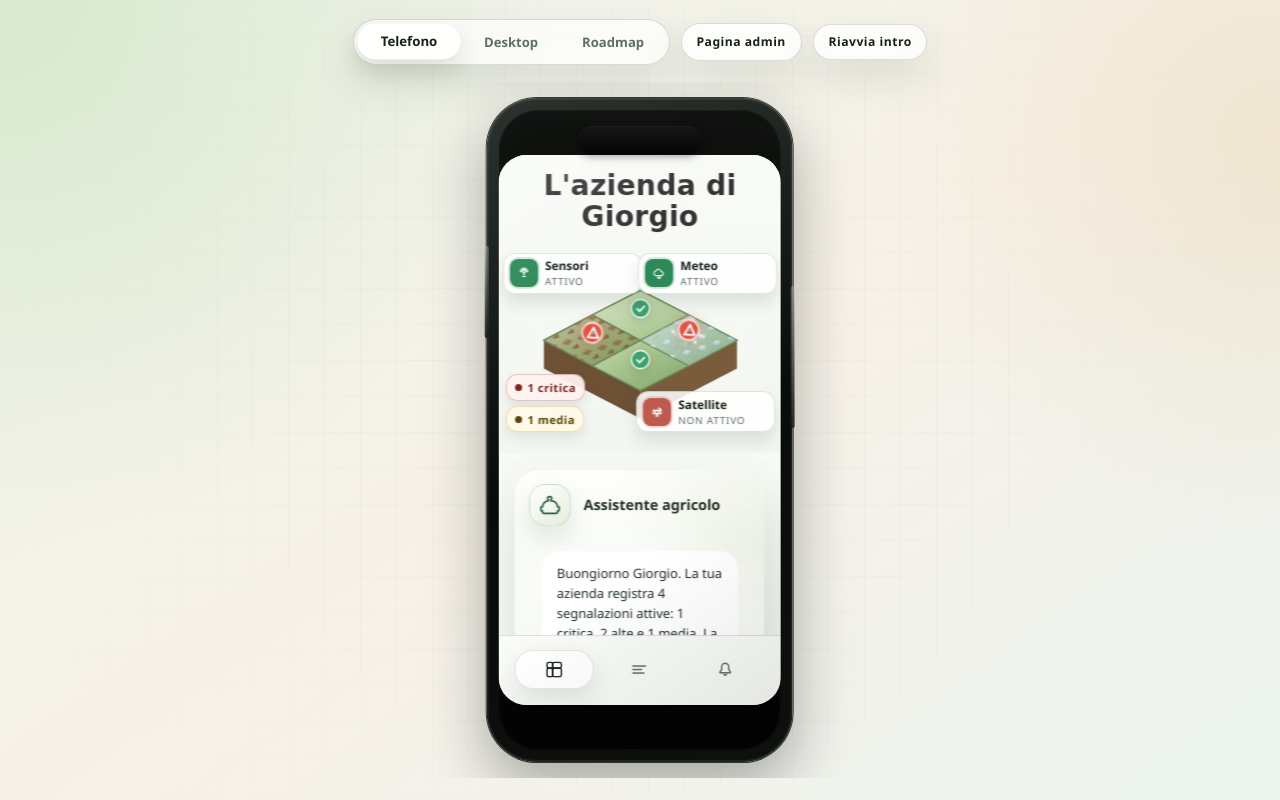
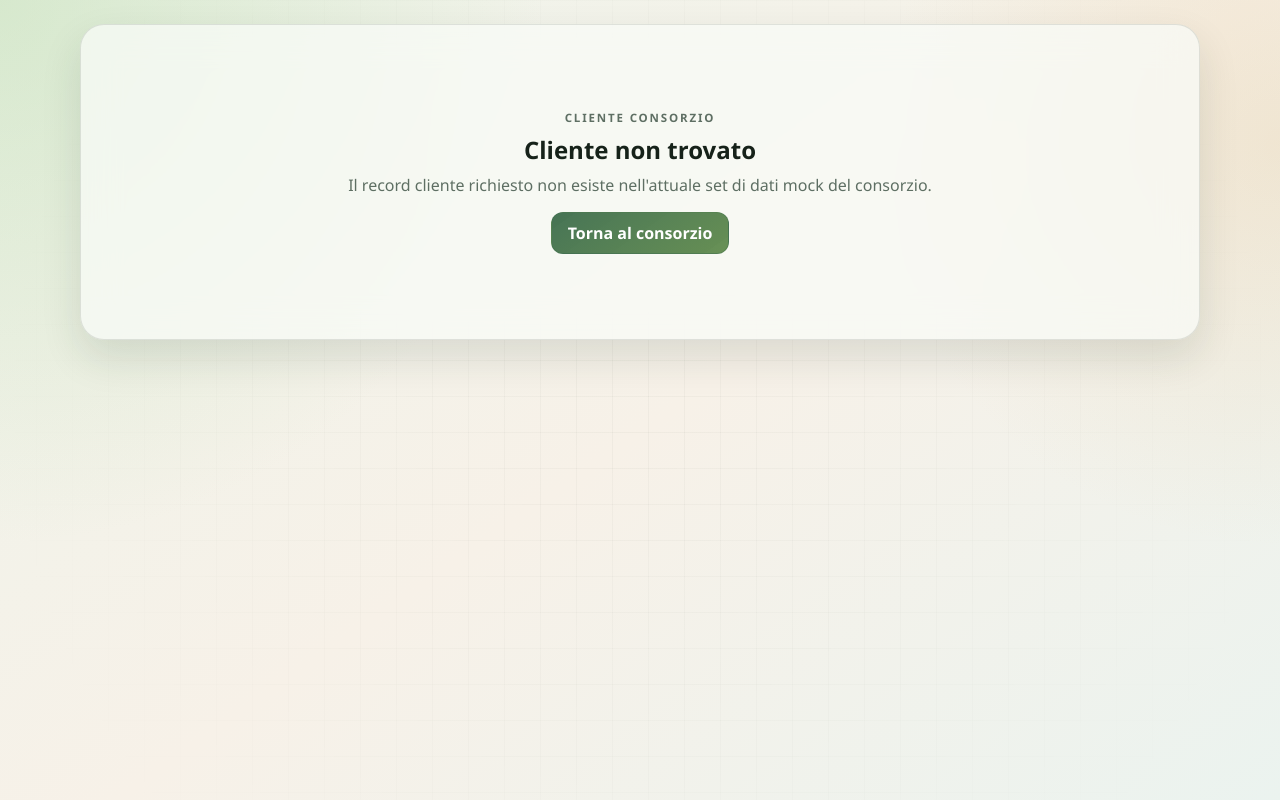
Before and after one commit to lillo24/hackaton2, a React (Vite) app in the folder lillo/app-skeleton/: page /consorzio/customers/1 in a window 1280 px wide. Before the commit this address led to /dashboard. Built offline with nearby package versions, Linux system fonts and the light colour scheme.

Commit message:
Rename admin routes to consorzio

```diff
--- a/lillo/app-skeleton/src/App.jsx
+++ b/lillo/app-skeleton/src/App.jsx
@@ -70,8 +70,8 @@ function App() {
 
   return (
     <Routes>
-      <Route path="/admin" element={<AdminPage />} />
-      <Route path="/admin/customers/:customerId" element={<AdminCustomerPage />} />
+      <Route path="/consorzio" element={<AdminPage />} />
+      <Route path="/consorzio/customers/:customerId" element={<AdminCustomerPage />} />
       <Route element={<AppShell selectedFarm={selectedFarm} alerts={alerts} />}>
         <Route path="/" element={<Navigate to="/dashboard" replace />} />
         <Route
--- a/lillo/app-skeleton/src/layout/AppShell.jsx
+++ b/lillo/app-skeleton/src/layout/AppShell.jsx
@@ -385,8 +385,8 @@ function AppShell({ alerts = [] }) {
           })}
         </div>
 
-        <Link className="app-shell__utility-link app-shell__utility-link--admin" to="/admin">
-          Pagina admin
+        <Link className="app-shell__utility-link app-shell__utility-link--admin" to="/consorzio">
+          Pagina consorzio
         </Link>
 
         {isPhonePreview ? (
```
Also changed, not shown: lillo/app-skeleton/src/README.md, lillo/app-skeleton/src/layout/README.md, lillo/app-skeleton/src/pages/README.md, 4 other files (tests, documents, lock files or other folders).
